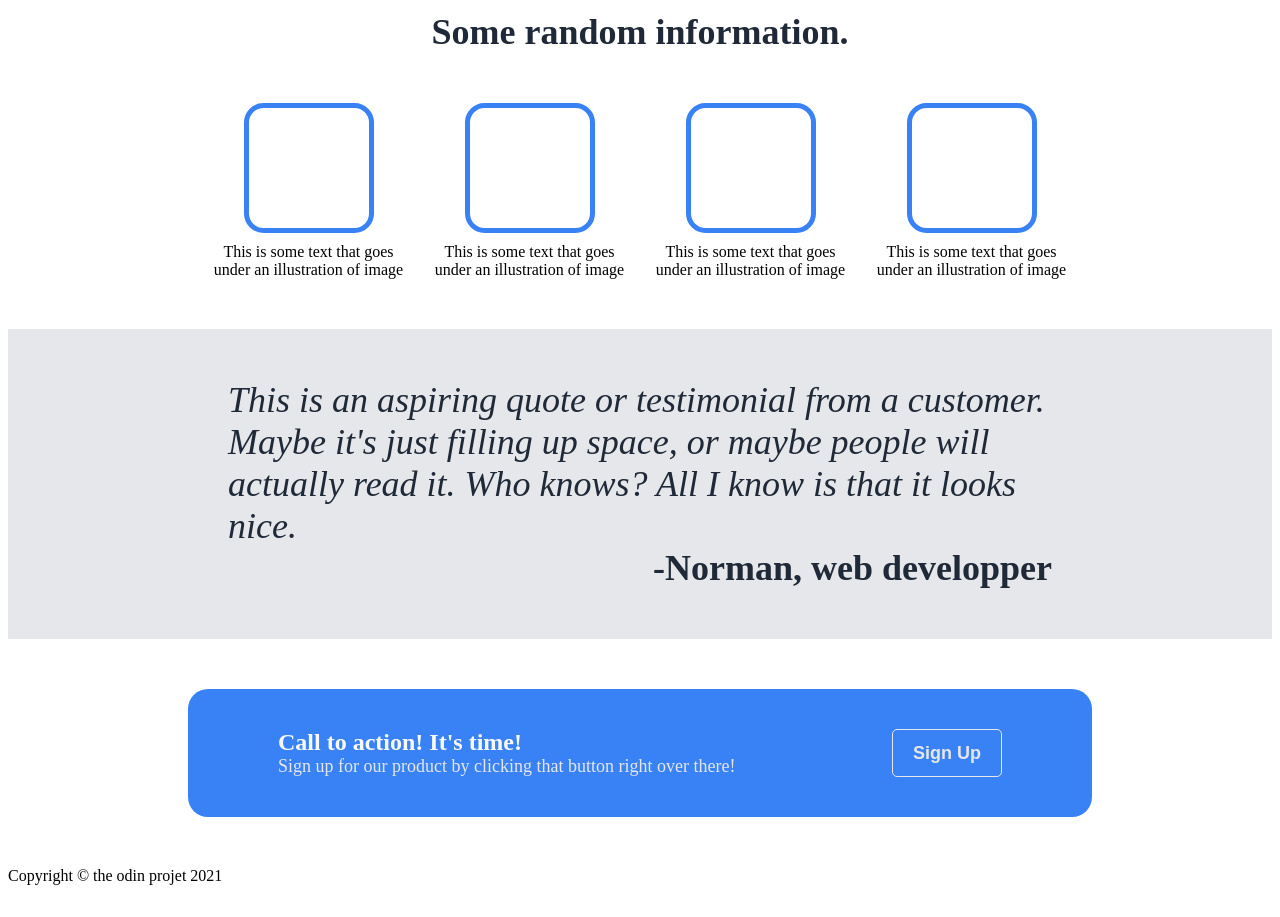
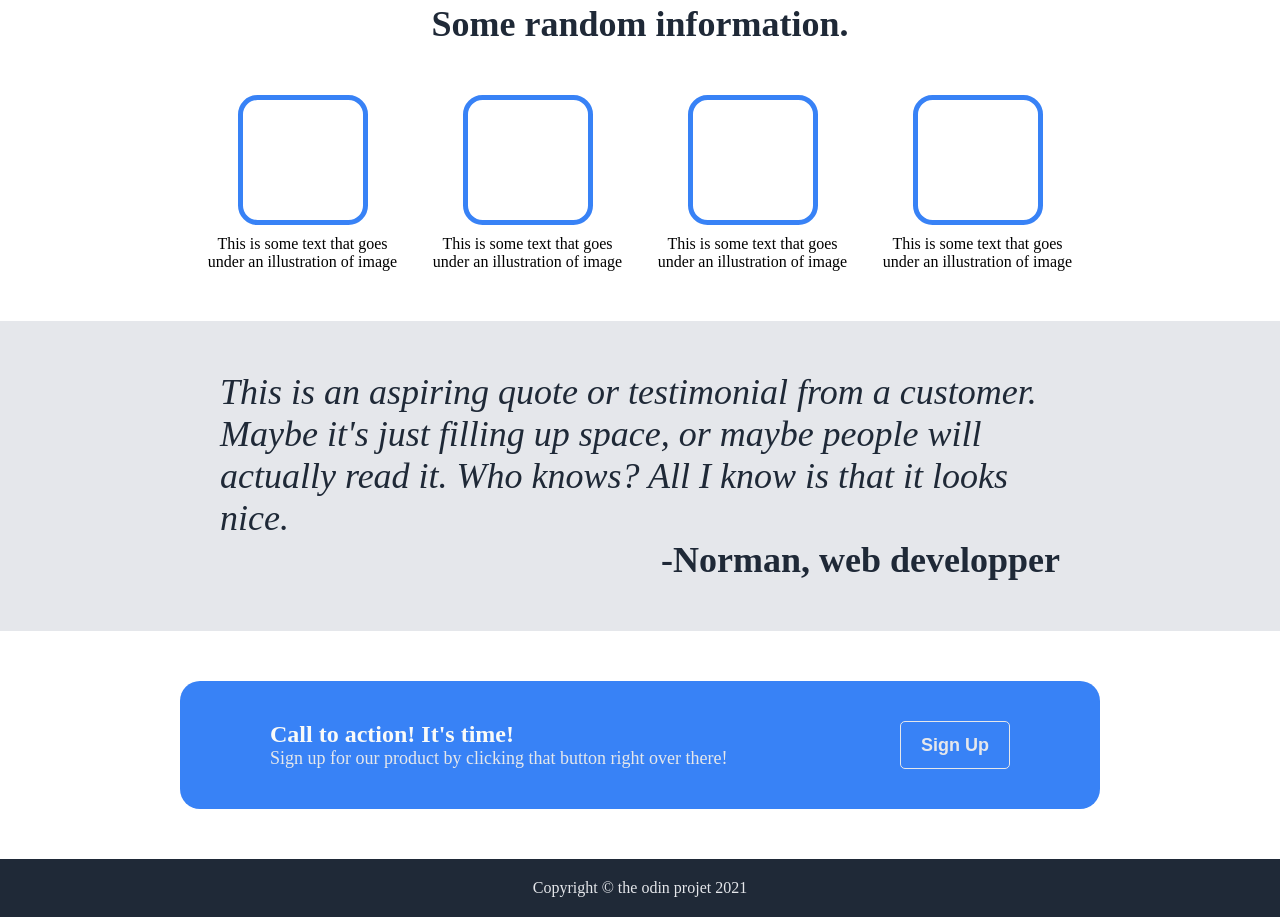
Before and after one commit to Nouamanebld/Landing_page, a plain HTML site: page index.html in a window 1280 px wide. Shown: the part 384-1301 px from the top of the page. Before the commit the page ends 1277 px from the top, so only its background shows below. Drawn offline with Linux system fonts and the light colour scheme.

Commit message:
Style footer section

```diff
--- a/style.css
+++ b/style.css
@@ -134,3 +134,14 @@
     font-weight: bold;
     padding: 0 20px;
 }
+
+.footer {
+    text-align: center;
+    padding: 20px 0;
+    background-color: #1F2937;
+    color: #e5e7eb;
+}
+
+body {
+    margin: 0;
+}
```
